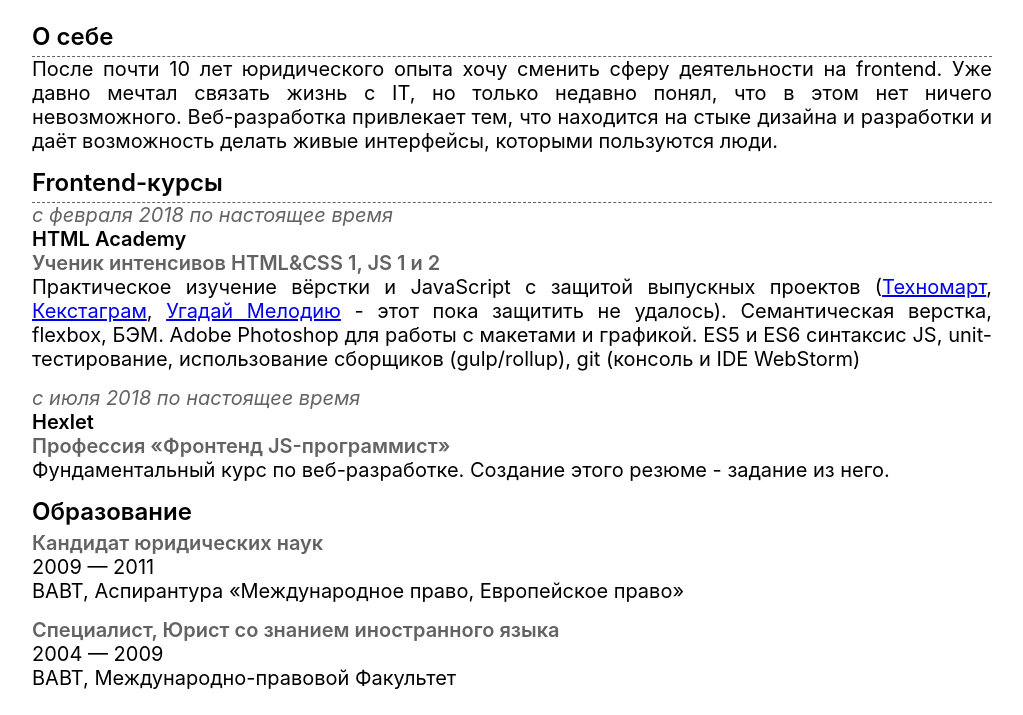
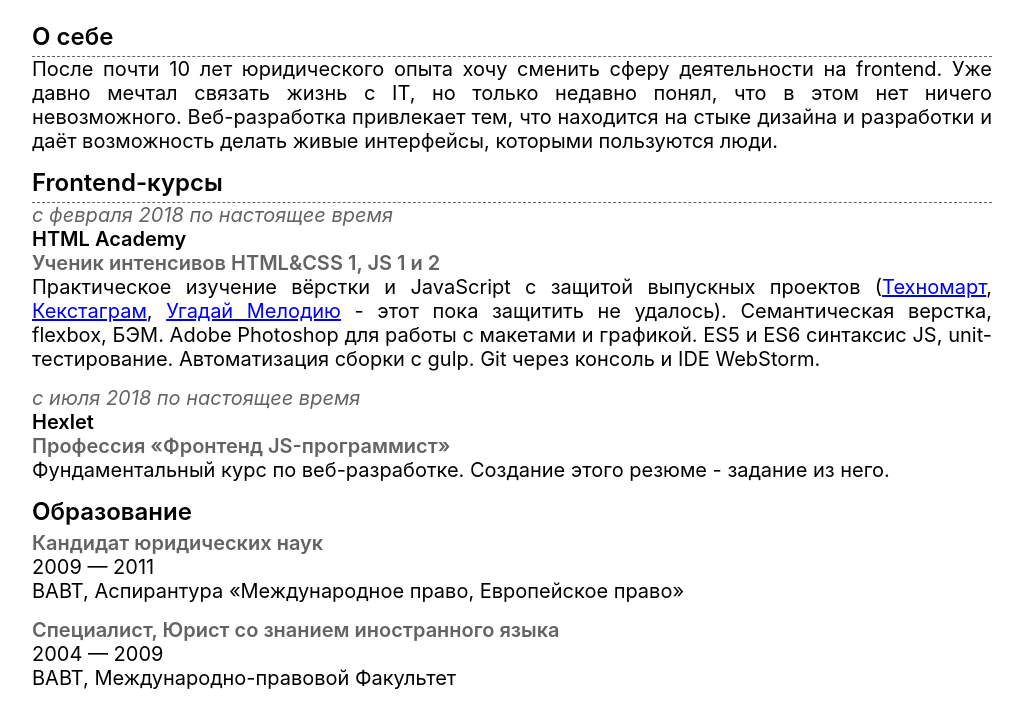
Before and after one commit to glevanov/glevanov, a plain HTML site: page index.html in a window 1280 px wide. Shown: the part 185-900 px from the top of the page, without its empty margins (128-1151 px from the left). Drawn offline with Linux system fonts and the light colour scheme.

Commit message:
Rewords CV - gulp, git

```diff
--- a/index.html
+++ b/index.html
@@ -28,7 +28,7 @@
         <p class="text block_duration">с февраля 2018 по настоящее время</p>
         <h3 class="heading heading__small">HTML Academy</h3>
         <p class="text block_job-tile">Ученик интенсивов HTML&CSS 1, JS 1 и 2</p>
-        <p class="text">Практическое изучение вёрстки и JavaScript с защитой выпускных проектов (<a href="https://github.com/glevanov/630209-technomart">Техномарт</a>, <a href="https://github.com/glevanov/630209-kekstagram">Кекстаграм</a>, <a href="https://github.com/glevanov/630209-guess-melody">Угадай Мелодию</a> - этот пока защитить не удалось). Семантическая верстка, flexbox, БЭМ. Adobe Photoshop для работы с макетами и графикой. ES5 и ES6 синтаксис JS, unit-тестирование, использование сборщиков (gulp/rollup), git (консоль и IDE WebStorm)</p>
+        <p class="text">Практическое изучение вёрстки и JavaScript с защитой выпускных проектов (<a href="https://github.com/glevanov/630209-technomart">Техномарт</a>, <a href="https://github.com/glevanov/630209-kekstagram">Кекстаграм</a>, <a href="https://github.com/glevanov/630209-guess-melody">Угадай Мелодию</a> - этот пока защитить не удалось). Семантическая верстка, flexbox, БЭМ. Adobe Photoshop для работы с макетами и графикой. ES5 и ES6 синтаксис JS, unit-тестирование. Автоматизация сборки с gulp. Git через консоль и IDE WebStorm.</p>
     </section>
 
     <section class="block">
```
